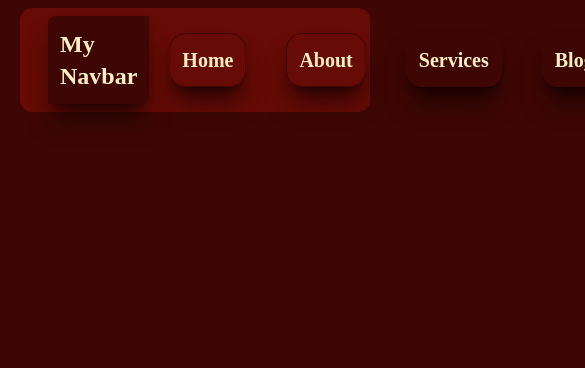
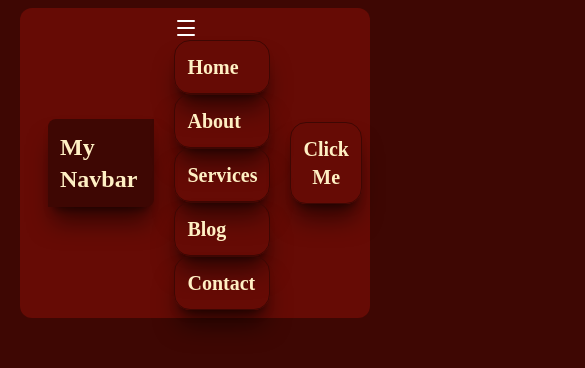
Before and after one commit to ABID-107/Anonymous-Project, a React (Vite) app: page / in a window 390 px wide. Shown: the top 368 px of the page, 585 px wide, since content can reach past the window. Built offline with nearby package versions, Linux system fonts and the light colour scheme; a web font is replaced by a local one.

Commit message:
little change

```diff
--- a/src/Components/Navbar/Navbar.jsx
+++ b/src/Components/Navbar/Navbar.jsx
@@ -1,3 +1,9 @@
+// data of navbar
+
+import { Menu, X } from "lucide-react";
+import { useState } from "react";
+
+// **
 const navBars = [
     {
         id: 1,
@@ -31,19 +37,43 @@ const navBars = [
     }
 ];
 
+// **
 const Navbar = () => {
+    const [open, setOpen] = useState(false)
+    const navbar = navBars.map(n => <li key={n.id}
+        className="text-xl font-semibold text-[#FFF0C4] rounded-2xl shadow-xl/50 border-1 border-[#3E0703] p-3">
+        <a href={n.path}></a> {n.name}</li>)
     return (
         <nav>
             <div className=" bg-[#660B05] p-2 mx-5 rounded-xl mt-2 justify-between flex items-center">
-                <h1 className=" bg-[#3E0703] font-bold text-2xl text-[#FFF0C4] rounded-tl-lg rounded-br-lg shadow-xl/50 mx-5 p-3">My Navbar</h1>
-                <ul className="flex justify-center gap-10">
-                    {
-                        navBars.map(n => <li key={n.id}
-                            className="text-xl font-semibold text-[#FFF0C4] rounded-2xl shadow-xl/50 border-1 border-[#3E0703] p-3">
-                            <a href={n.path}></a> {n.name}</li>)
-                    }
-                </ul>
-                <button className="text-xl font-semibold text-[#FFF0C4] rounded-2xl shadow-xl/50 border-1 border-[#3E0703] p-3">Click Me</button>
+                {/* logo */}
+                <div>
+                    <h1 className=" bg-[#3E0703] font-bold text-2xl text-[#FFF0C4] rounded-tl-lg rounded-br-lg shadow-xl/50 mx-5 p-3">My Navbar</h1>
+                </div>
+                {/* navbar items */}
+                <div>
+                    <ul className="md:flex md:justify-center md:gap-10 hidden">
+                        {
+                            navbar
+                        }
+                    </ul>
+                </div>
+                {/* info button */}
+                <div className="flex items-center gap-5">
+                    {/* menu */}
+                    <div onClick={() => setOpen(!open)}>
+                        {open ? <X className="md:hidden"></X> : <Menu color="white" className="md:hidden"></Menu>}
+                        <div className="md:hidden">
+                            <ul>
+                                {
+                                    navbar
+                                }
+                            </ul>
+                        </div>
+                    </div>
+                    {/* menu */}
+                    <button className="text-xl font-semibold text-[#FFF0C4] rounded-2xl shadow-xl/50 border-1 border-[#3E0703] p-3">Click Me</button>
+                </div>
             </div>
         </nav>
     );
--- a/src/index.css
+++ b/src/index.css
@@ -10,4 +10,5 @@ body{
   font-weight: 400;
   font-style: normal;
   background-color: #3E0703;
+  color: #FFF0C4;
 }
```
